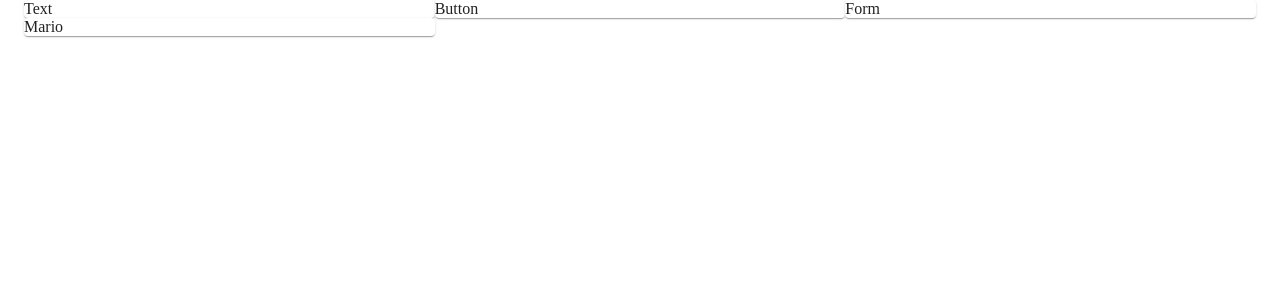
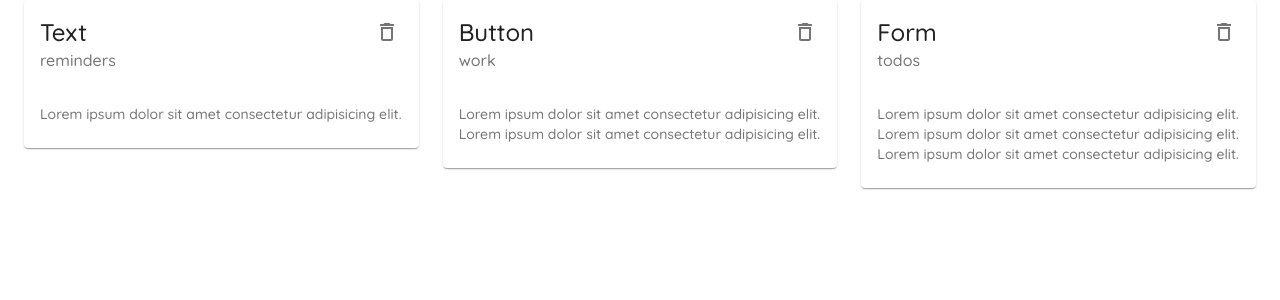
Before and after one commit to itstoreall/mui, a React (Create React App) app: page / in a window 1280 px wide. Shown: the top 300 px of the page. Built offline with nearby package versions, Linux system fonts and the light colour scheme; data requests are answered from the project's data file.

Commit message:
adds a JSON-server and two methods: POST and DELETE

```diff
--- a/data/db.json
+++ b/data/db.json
@@ -9,20 +9,14 @@
     {
       "id": "2",
       "title": "Button",
-      "details": "Lorem ipsum dolor sit amet consectetur adipisicing elit.",
+      "details": "Lorem ipsum dolor sit amet consectetur adipisicing elit. Lorem ipsum dolor sit amet consectetur adipisicing elit.",
       "category": "work"
     },
     {
       "id": "3",
       "title": "Form",
-      "details": "Lorem ipsum dolor sit amet consectetur adipisicing elit.",
+      "details": "Lorem ipsum dolor sit amet consectetur adipisicing elit. Lorem ipsum dolor sit amet consectetur adipisicing elit. Lorem ipsum dolor sit amet consectetur adipisicing elit.",
       "category": "todos"
-    },
-    {
-      "title": "Mario",
-      "details": "Go!!!",
-      "category": "money",
-      "id": "gSbF59C"
     }
   ]
 }
--- /dev/null
+++ b/src/components/NoteCard.js
@@ -0,0 +1,34 @@
+import {
+  Card,
+  CardHeader,
+  // CardMedia,
+  CardContent,
+  IconButton,
+  Typography,
+} from '@material-ui/core';
+import { DeleteOutlined } from '@material-ui/icons';
+
+// const { log } = console;
+
+export default function NoteCard({ note, onDelete }) {
+  return (
+    <div>
+      <Card elevation={1}>
+        <CardHeader
+          action={
+            <IconButton onClick={() => onDelete(note.id)}>
+              <DeleteOutlined />
+            </IconButton>
+          }
+          title={note.title}
+          subheader={note.category}
+        />
+        <CardContent>
+          <Typography variant='body2' color='textSecondary'>
+            {note.details}
+          </Typography>
+        </CardContent>
+      </Card>
+    </div>
+  );
+}
--- a/src/pages/Form.js
+++ b/src/pages/Form.js
@@ -61,7 +61,7 @@
     // details === "" && setDetailsError(true);
     // title && details && log(title, details);
 
-    title == ""
+    title === ""
       ? setTitleError(true)
       : details === ""
       ? setDetailsError(true)
@@ -72,15 +72,15 @@
 
   return (
     <Container>
-      <Typography variant="h1">Form</Typography>
+      <Typography variant='h1'>Form</Typography>
 
-      <form noValidate autoComplete="off" onSubmit={handleSubmit}>
+      <form noValidate autoComplete='off' onSubmit={handleSubmit}>
         <TextField
           className={mui.field}
           onChange={e => setTitle(e.target.value)}
-          label="Note Title"
-          variant="outlined"
-          color="secondary"
+          label='Note Title'
+          variant='outlined'
+          color='secondary'
           fullWidth
           required
           error={titleError}
@@ -89,9 +89,9 @@
         <TextField
           className={mui.field}
           onChange={e => setDetails(e.target.value)}
-          label="Details"
-          variant="outlined"
-          color="secondary"
+          label='Details'
+          variant='outlined'
+          color='secondary'
           multiline
           rows={4}
           required
@@ -104,18 +104,18 @@
             value={category}
             onChange={e => setCategory(e.target.value)}
           >
-            <FormControlLabel value="money" control={<Radio />} label="Money" />
-            <FormControlLabel value="todos" control={<Radio />} label="Todos" />
-            <FormControlLabel value="remds" control={<Radio />} label="Remds" />
-            <FormControlLabel value="work" control={<Radio />} label="Work" />
+            <FormControlLabel value='money' control={<Radio />} label='Money' />
+            <FormControlLabel value='todos' control={<Radio />} label='Todos' />
+            <FormControlLabel value='remds' control={<Radio />} label='Remds' />
+            <FormControlLabel value='work' control={<Radio />} label='Work' />
           </RadioGroup>
         </FormControl>
         <br />
 
         <Button
-          type="submit"
-          color="secondary"
-          variant="contained"
+          type='submit'
+          color='secondary'
+          variant='contained'
           endIcon={<KeyboardArrowRightIcon />}
         >
           Submit
--- a/src/pages/Notes.js
+++ b/src/pages/Notes.js
@@ -1,23 +1,33 @@
-import { useState, useEffect } from "react";
-import { Container, Grid, Paper } from "@material-ui/core";
+import { useState, useEffect } from 'react';
+import { Container, Grid } from '@material-ui/core';
+import NoteCard from '../components/NoteCard';
 
-const { log } = console;
+// const { log } = console;
 
 export default function Notes() {
   const [notes, setNotes] = useState([]);
 
   useEffect(() => {
-    fetch("http://localhost:5288/notes")
+    fetch('http://localhost:5288/notes')
       .then(res => res.json())
       .then(data => setNotes(data));
   }, []);
 
+  const handleDelete = async id => {
+    await fetch('http://localhost:5288/notes/' + id, {
+      method: 'DELETE',
+    });
+
+    const newNotes = notes.filter(note => note.id !== id);
+    setNotes(newNotes);
+  };
+
   return (
     <Container>
-      <Grid container>
+      <Grid container spacing={3}>
         {notes.map(note => (
           <Grid item key={note.id} xs={12} md={6} lg={4}>
-            <Paper>{note.title}</Paper>
+            <NoteCard note={note} onDelete={handleDelete} />
           </Grid>
         ))}
       </Grid>
```
